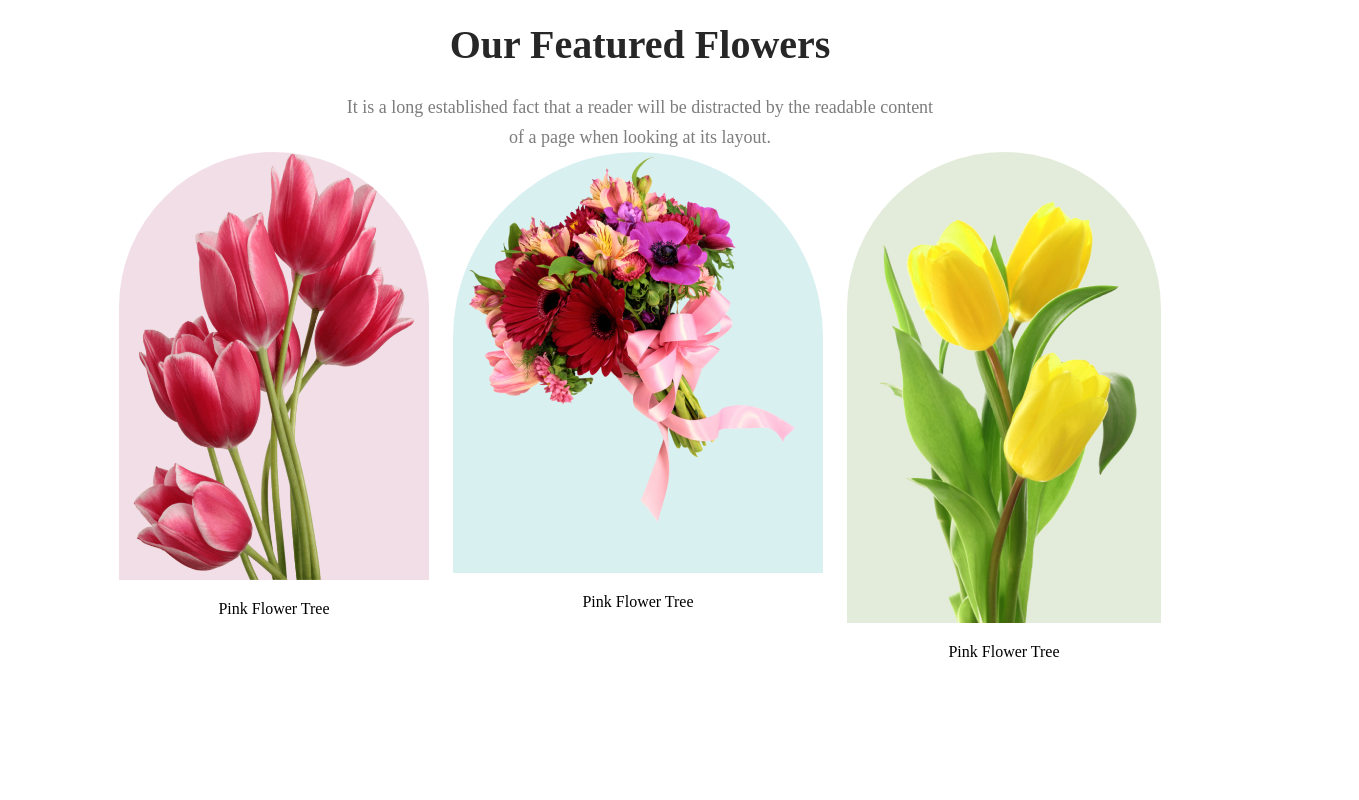
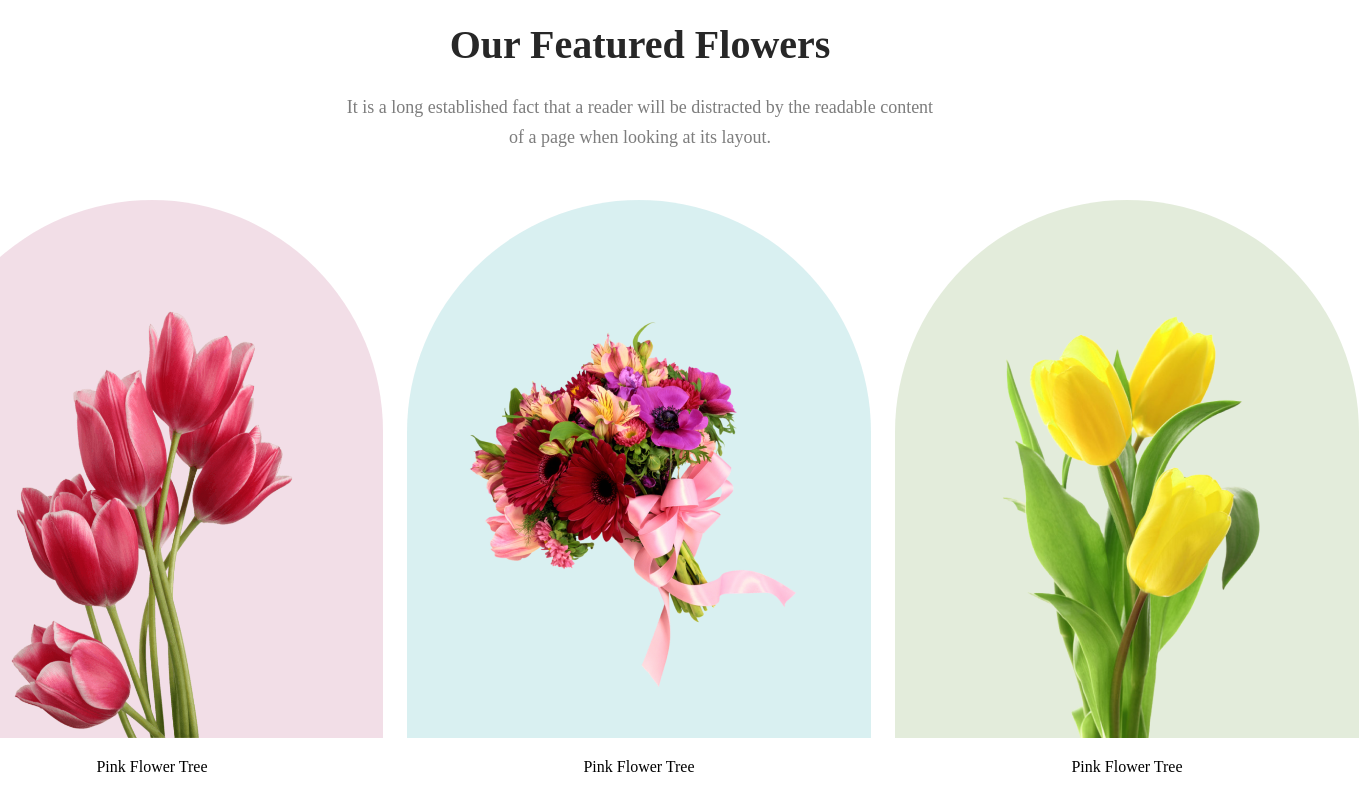
Before and after one commit to alam-ij/Flower-shop, a plain HTML site: page index.html in a window 1280 px wide. Shown: the part 1019-1819 px from the top of the page, 1359 px wide, since content can reach past the window. Before the commit the page ends 1704 px from the top, so only its background shows below. Drawn offline with Linux system fonts and the light colour scheme.

Commit message:
Section2 Update

```diff
--- a/styles.css
+++ b/styles.css
@@ -66,26 +66,28 @@ line-height: 30px;
 .section2{
     display:flex;
     justify-content:center;
+    margin-top: 48px;
 
 }
 #image1{
     border-radius: 300px 300px 0px 0px;
 background: rgba(167, 33, 98, 0.15);
-
+padding: 110px 76px 0px 76px;
 }
 #image2{
     border-radius: 300px 300px 0px 0px;
     background: rgba(5, 151, 160, 0.15);
-    padding-bottom: 51px;
     margin-left: 24px;
     margin-right: 24px;
+    padding:117px 47px 51px 47px ;
+
 
 }
 
 #image3{
     border-radius: 300px 300px 0px 0px;
     background: rgba(71, 125, 17, 0.15);
-
+    padding:67px 75px 0px 75px ;
 }
 .section2-paragraph{
     text-align: center;
```
